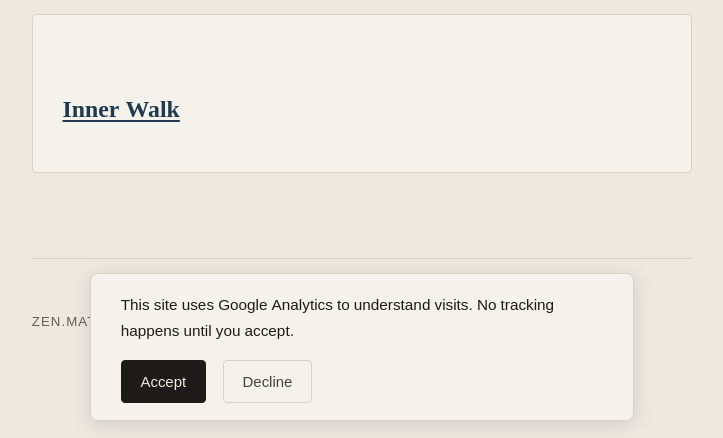
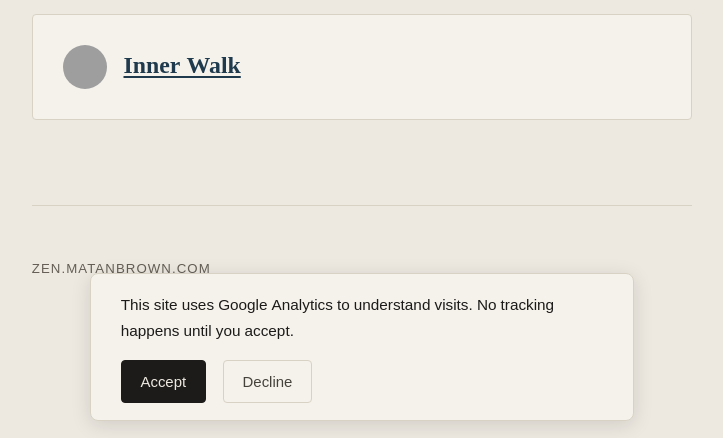
Before and after one commit to matanbrown/my-zen-webiste, an Astro site: page /en/practices in a window 1280 px wide. Shown: the part 362-800 px from the top of the page, without its empty margins (278-1001 px from the left). Built offline with nearby package versions, Linux system fonts and the light colour scheme; Astro itself is replaced by a stand-in of ours; grey boxes are pictures that could not be loaded.

Commit message:
תרגולים: הוספת שדה coverImage לסכמה, תמונה לעמוד הרשימה ולעמוד איינר ווק (Unsplash, Mario Dobelmann, Unsplash License)

```diff
--- a/src/content.config.ts
+++ b/src/content.config.ts
@@ -68,6 +68,8 @@ const practices = defineCollection({
     title: z.string(),
     subtitle: z.string().optional(), // תיאור קצר, שורה אחת
     order: z.number().default(0), // סדר תצוגה ברשימה
+    coverImage: z.string().optional(),
+    coverImageAlt: z.string().optional(), // describe what's actually in the image; falls back to title
     draft: z.boolean().default(false),
   }),
 });
--- a/src/content/en/practices/inner-walk.md
+++ b/src/content/en/practices/inner-walk.md
@@ -1,6 +1,8 @@
 ---
 title: "Inner Walk"
 order: 2
+coverImage: "https://media.matanbrown.com/practices/inner-walk/cover.jpg"
+coverImageAlt: "A wooden path leading through a forest"
 draft: false
 ---
 
--- a/src/content/practices/inner-walk.md
+++ b/src/content/practices/inner-walk.md
@@ -1,6 +1,8 @@
 ---
 title: "איינר ווק"
 order: 2
+coverImage: "https://media.matanbrown.com/practices/inner-walk/cover.jpg"
+coverImageAlt: "שביל עץ מוביל דרך יער"
 draft: false
 ---
 
--- a/src/pages/en/practices/index.astro
+++ b/src/pages/en/practices/index.astro
@@ -12,10 +12,38 @@ const practices = (await getCollection("practicesEn", ({ data }) => !data.draft)
 
   {practices.map((practice) => (
     <article class="card">
-      <h2><a href={`/en/practices/${practice.id}/`}>{practice.data.title}</a></h2>
-      {practice.data.subtitle && <p>{practice.data.subtitle}</p>}
+      <div class="row">
+        {practice.data.coverImage && (
+          <img class="avatar" src={practice.data.coverImage} alt="" loading="lazy" decoding="async" />
+        )}
+        <div class="row-text">
+          <h2><a href={`/en/practices/${practice.id}/`}>{practice.data.title}</a></h2>
+          {practice.data.subtitle && <p>{practice.data.subtitle}</p>}
+        </div>
+      </div>
     </article>
   ))}
 
   {practices.length === 0 && <p>No practices here yet — coming soon.</p>}
 </BaseLayout>
+
+<style>
+  .row {
+    display: flex;
+    align-items: center;
+    gap: var(--space-2);
+  }
+  .avatar {
+    inline-size: 44px;
+    block-size: 44px;
+    border-radius: 50%;
+    object-fit: cover;
+    flex-shrink: 0;
+  }
+  .row-text h2 {
+    margin: 0;
+  }
+  .row-text p {
+    margin: 2px 0 0;
+  }
+</style>
--- a/src/pages/practices/index.astro
+++ b/src/pages/practices/index.astro
@@ -12,10 +12,38 @@ const practices = (await getCollection("practices", ({ data }) => !data.draft))
 
   {practices.map((practice) => (
     <article class="card">
-      <h2><a href={`/practices/${practice.id}/`}>{practice.data.title}</a></h2>
-      {practice.data.subtitle && <p>{practice.data.subtitle}</p>}
+      <div class="row">
+        {practice.data.coverImage && (
+          <img class="avatar" src={practice.data.coverImage} alt="" loading="lazy" decoding="async" />
+        )}
+        <div class="row-text">
+          <h2><a href={`/practices/${practice.id}/`}>{practice.data.title}</a></h2>
+          {practice.data.subtitle && <p>{practice.data.subtitle}</p>}
+        </div>
+      </div>
     </article>
   ))}
 
   {practices.length === 0 && <p>עדיין אין תרגולים כאן — בקרוב.</p>}
 </BaseLayout>
+
+<style>
+  .row {
+    display: flex;
+    align-items: center;
+    gap: var(--space-2);
+  }
+  .avatar {
+    inline-size: 44px;
+    block-size: 44px;
+    border-radius: 50%;
+    object-fit: cover;
+    flex-shrink: 0;
+  }
+  .row-text h2 {
+    margin: 0;
+  }
+  .row-text p {
+    margin: 2px 0 0;
+  }
+</style>
```
Also changed, not shown: src/pages/en/practices/[slug].astro (+8 -1 lines), src/pages/practices/[slug].astro (+8 -1 lines).
